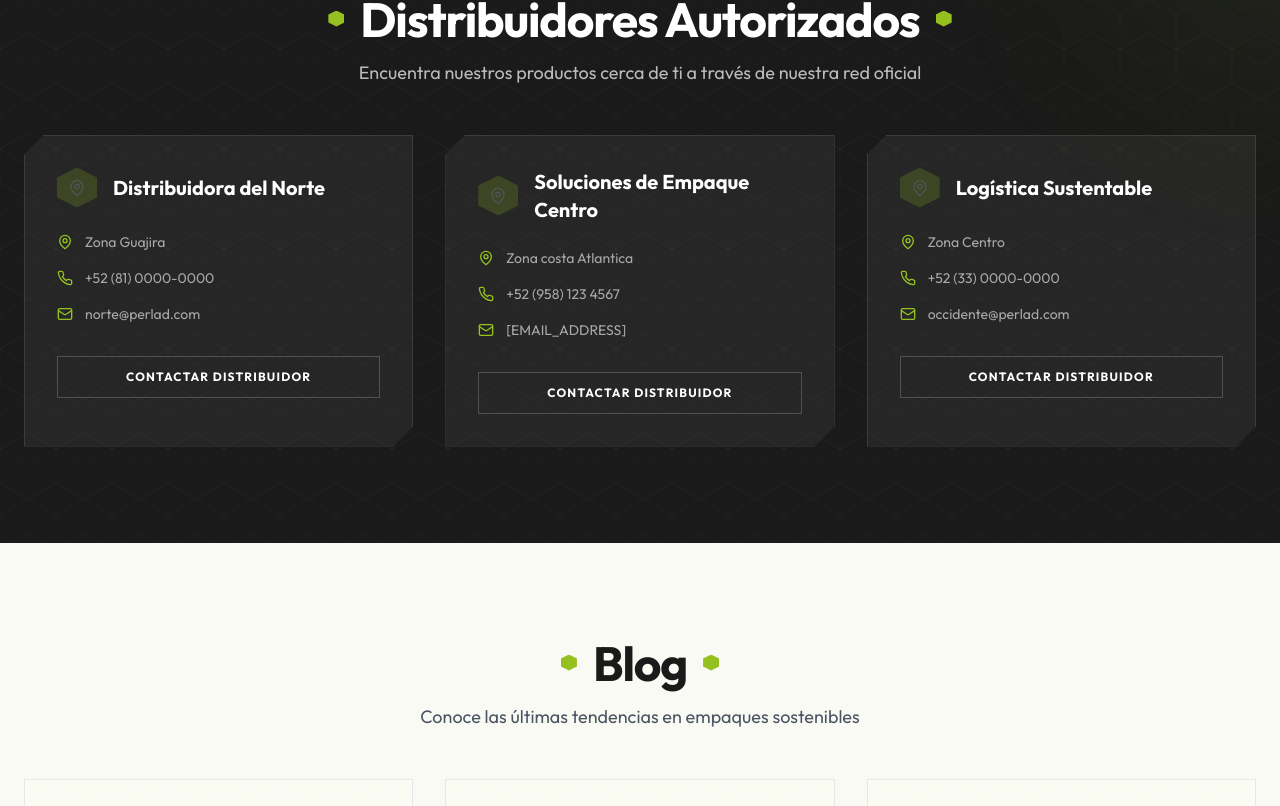
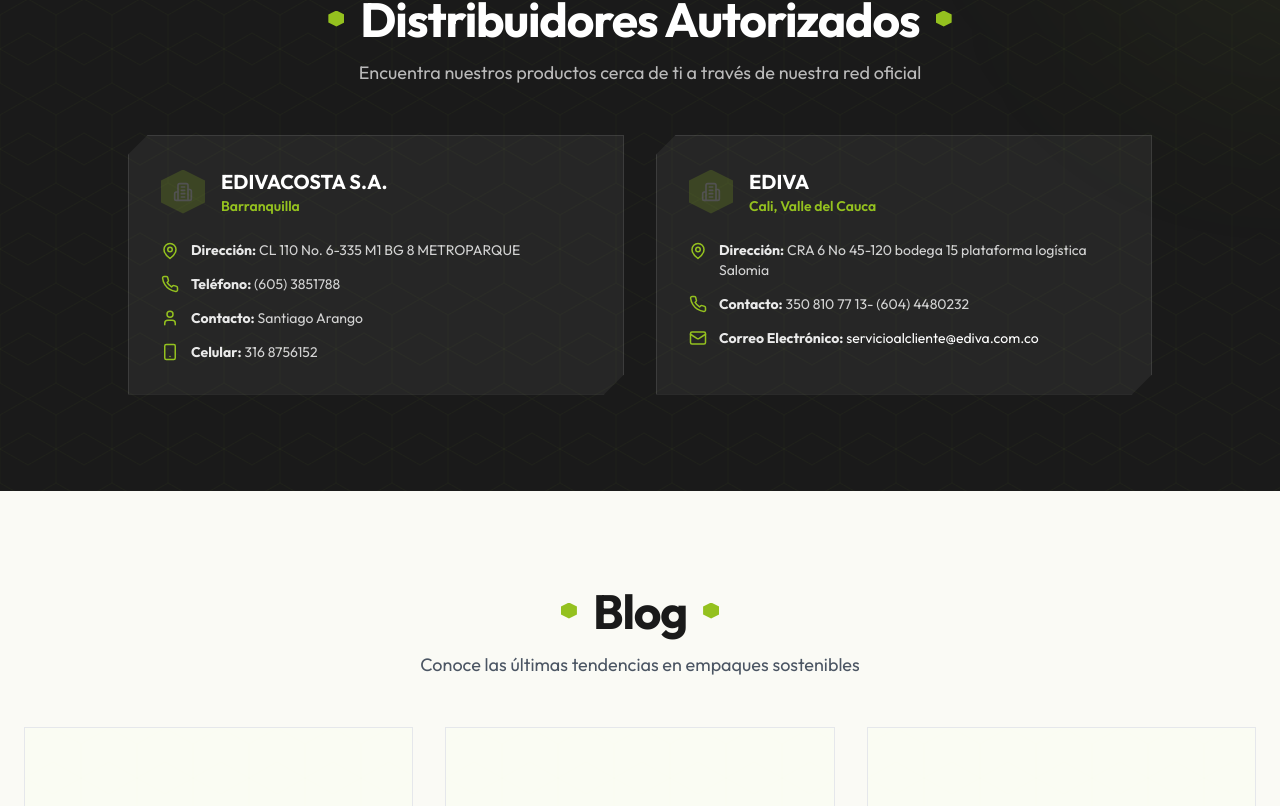
Before and after one commit to mariomarned/perlad, a Next.js app: page / in a window 1280 px wide. Shown: the part 4574-5380 px from the top of the page. Built offline with nearby package versions, Linux system fonts and the light colour scheme.

Commit message:
feat: implement contact form integration, update company contact details, and refresh distributor information

```diff
--- a/src/app/layout.tsx
+++ b/src/app/layout.tsx
@@ -61,12 +61,14 @@
               "description": "Estructuras de cartón panal fabricadas con papel 100% reciclable. Soluciones de empaque sostenibles.",
               "address": {
                 "@type": "PostalAddress",
-                "addressCountry": "MX"
+                "streetAddress": "Autopista Norte, Kilometro25, Parque industrial del Norte bodega 114",
+                "addressCountry": "CO"
               },
               "contactPoint": {
                 "@type": "ContactPoint",
                 "contactType": "customer service",
-                "email": "contacto@perlad.com"
+                "email": "comercial@perlad.com",
+                "telephone": "+57 302 464 7165"
               }
             })
           }}
--- a/src/components/Contact.tsx
+++ b/src/components/Contact.tsx
@@ -6,6 +6,54 @@
 
 export const Contact = ({ accentColor = '#94C11F' }: { accentColor?: string }) => {
   const [sent, setSent] = useState(false);
+  const [loading, setLoading] = useState(false);
+  const [error, setError] = useState(false);
+
+  const [formData, setFormData] = useState({
+    nombre: '',
+    email: '',
+    empresa: '',
+    telefono: '',
+    mensaje: ''
+  });
+
+  const handleChange = (e: React.ChangeEvent<HTMLInputElement | HTMLTextAreaElement>) => {
+    setFormData({
+      ...formData,
+      [e.target.name]: e.target.value
+    });
+  };
+
+  const handleSubmit = async (e: React.FormEvent) => {
+    e.preventDefault();
+    setLoading(true);
+    setError(false);
+
+    try {
+      const response = await fetch("https://formsubmit.co/ajax/comercial@perlad.com", {
+        method: "POST",
+        headers: {
+          'Content-Type': 'application/json',
+          'Accept': 'application/json'
+        },
+        body: JSON.stringify({
+          _subject: "Nuevo mensaje de contacto desde el sitio web Perlad",
+          _template: "table",
+          ...formData
+        })
+      });
+
+      if (response.ok) {
+        setSent(true);
+      } else {
+        setError(true);
+      }
+    } catch (err) {
+      setError(true);
+    } finally {
+      setLoading(false);
+    }
+  };
 
   return (
     <section id="contacto" className="py-[120px] px-10 bg-[#1A1A1A] relative overflow-hidden text-white">
@@ -18,9 +66,9 @@
           </p>
           <div className="flex flex-col gap-5">
             {[
-              { label: 'Email', value: '[EMAIL_ADDRESS]' },
-              { label: 'Teléfono', value: '+57 (310) 414 1626' },
-              { label: 'Ubicación', value: 'Kilometro 25 Autopista Norte, Bodega 114-Girardota-Antioquia' }
+              { label: 'Email', value: 'comercial@perlad.com', href: 'mailto:comercial@perlad.com' },
+              { label: 'Teléfono', value: '302 464 7165- 324 392 9060', href: 'tel:3024647165' },
+              { label: 'Ubicación', value: 'Autopista Norte, Kilometro25, Parque industrial del Norte bodega 114' }
             ].map((c, i) => (
               <div key={i} className="flex items-center gap-4">
                 <Hexagon size={36} bg={`${accentColor}22`}>
@@ -28,7 +76,13 @@
                 </Hexagon>
                 <div>
                   <div className="font-sans text-[12px] text-white/40 uppercase tracking-[0.08em]">{c.label}</div>
-                  <div className="font-sans text-[15px] text-white font-medium">{c.value}</div>
+                  {c.href ? (
+                    <a href={c.href} className="font-sans text-[15px] text-white font-medium hover:underline hover:text-accent transition-colors">
+                      {c.value}
+                    </a>
+                  ) : (
+                    <div className="font-sans text-[15px] text-white font-medium">{c.value}</div>
+                  )}
                 </div>
               </div>
             ))}
@@ -67,15 +121,18 @@
                 <span className="text-[#1A1A1A] text-[28px] font-bold">✓</span>
               </Hexagon>
               <h3 className="font-display text-[24px] font-bold mb-2">¡Mensaje Enviado!</h3>
-              <p className="font-sans text-white/60 text-[15px]">Te responderemos pronto.</p>
+              <p className="font-sans text-white/60 text-[15px]">Te responderemos pronto a tu correo electrónico.</p>
             </div>
           ) : (
-            <form onSubmit={(e) => { e.preventDefault(); setSent(true); }} className="space-y-5">
+            <form onSubmit={handleSubmit} className="space-y-5">
               <div className="grid grid-cols-1 sm:grid-cols-2 gap-5 sm:gap-6">
                 <div className="space-y-2">
                   <label className="font-sans text-[12px] text-white/50 uppercase tracking-[0.08em] block mb-2">Nombre</label>
                   <input
                     type="text"
+                    name="nombre"
+                    value={formData.nombre}
+                    onChange={handleChange}
                     required
                     className="w-full bg-white/[0.06] border border-white/[0.1] px-4 py-[14px] text-white font-sans text-[15px] outline-none focus:border-accent transition-colors"
                   />
@@ -84,6 +141,9 @@
                   <label className="font-sans text-[12px] text-white/50 uppercase tracking-[0.08em] block mb-2">Email</label>
                   <input
                     type="email"
+                    name="email"
+                    value={formData.email}
+                    onChange={handleChange}
                     required
                     className="w-full bg-white/[0.06] border border-white/[0.1] px-4 py-[14px] text-white font-sans text-[15px] outline-none focus:border-accent transition-colors"
                   />
@@ -94,6 +154,9 @@
                   <label className="font-sans text-[12px] text-white/50 uppercase tracking-[0.08em] block mb-2">Empresa</label>
                   <input
                     type="text"
+                    name="empresa"
+                    value={formData.empresa}
+                    onChange={handleChange}
                     className="w-full bg-white/[0.06] border border-white/[0.1] px-4 py-[14px] text-white font-sans text-[15px] outline-none focus:border-accent transition-colors"
                   />
                 </div>
@@ -101,6 +164,9 @@
                   <label className="font-sans text-[12px] text-white/50 uppercase tracking-[0.08em] block mb-2">Teléfono</label>
                   <input
                     type="text"
+                    name="telefono"
+                    value={formData.telefono}
+                    onChange={handleChange}
                     className="w-full bg-white/[0.06] border border-white/[0.1] px-4 py-[14px] text-white font-sans text-[15px] outline-none focus:border-accent transition-colors"
                   />
                 </div>
@@ -109,16 +175,27 @@
                 <label className="font-sans text-[12px] text-white/50 uppercase tracking-[0.08em] block mb-2">Mensaje</label>
                 <textarea
                   rows={4}
+                  name="mensaje"
+                  value={formData.mensaje}
+                  onChange={handleChange}
                   required
                   className="w-full bg-white/[0.06] border border-white/[0.1] px-4 py-[14px] text-white font-sans text-[15px] outline-none focus:border-accent transition-colors resize-none"
                 ></textarea>
               </div>
+
+              {error && (
+                <p className="text-red-400 text-xs">
+                  Hubo un error al enviar el mensaje. Inténtalo nuevamente o escríbenos directamente a comercial@perlad.com.
+                </p>
+              )}
+
               <button
                 type="submit"
-                className="w-full bg-accent hover:bg-accent-dark text-[#1A1A1A] py-4 font-sans font-bold uppercase tracking-[0.06em] transition-transform active:scale-[0.98]"
+                disabled={loading}
+                className="w-full bg-accent hover:bg-accent-dark text-[#1A1A1A] py-4 font-sans font-bold uppercase tracking-[0.06em] transition-transform active:scale-[0.98] disabled:opacity-50"
                 style={{ clipPath: 'polygon(10px 0%, 100% 0%, calc(100% - 10px) 100%, 0% 100%)' }}
               >
-                Enviar Mensaje
+                {loading ? 'Enviando...' : 'Enviar Mensaje'}
               </button>
             </form>
           )}
--- a/src/components/Distributors.tsx
+++ b/src/components/Distributors.tsx
@@ -1,26 +1,23 @@
 import { SectionTitle } from "./ui/SectionTitle";
 import { Hexagon } from "./ui/Hexagon";
-import { MapPin, Phone, Mail } from "lucide-react";
+import { MapPin, Phone, Mail, User, Smartphone, Building2 } from "lucide-react";
 
 export const Distributors = ({ accentColor = '#94C11F' }: { accentColor?: string }) => {
   const distributors = [
     {
-      name: "Distribuidora del Norte",
-      location: "Zona Guajira",
-      phone: "+52 (81) 0000-0000",
-      email: "norte@perlad.com"
+      name: "EDIVACOSTA S.A.",
+      city: "Barranquilla",
+      address: "CL 110 No. 6-335 M1 BG 8 METROPARQUE",
+      phone: "(605) 3851788",
+      contactName: "Santiago Arango",
+      mobile: "316 8756152",
     },
     {
-      name: "Soluciones de Empaque Centro",
-      location: "Zona costa Atlantica",
-      phone: "+52 (958) 123 4567",
-      email: "[EMAIL_ADDRESS]"
-    },
-    {
-      name: "Logística Sustentable",
-      location: "Zona Centro",
-      phone: "+52 (33) 0000-0000",
-      email: "occidente@perlad.com"
+      name: "EDIVA",
+      city: "Cali, Valle del Cauca",
+      address: "CRA 6 No 45-120 bodega 15 plataforma logística Salomia",
+      contact: "350 810 77 13- (604) 4480232",
+      email: "servicioalcliente@ediva.com.co"
     }
   ];
 
@@ -37,7 +34,7 @@
           Distribuidores Autorizados
         </SectionTitle>
 
-        <div className="grid grid-cols-1 md:grid-cols-3 gap-8 mt-12">
+        <div className="grid grid-cols-1 md:grid-cols-2 gap-8 mt-12 max-w-5xl mx-auto">
           {distributors.map((dist, i) => (
             <div
               key={i}
@@ -45,30 +42,71 @@
               style={{ clipPath: 'polygon(20px 0, 100% 0, 100% calc(100% - 20px), calc(100% - 20px) 100%, 0 100%, 0 20px)' }}
             >
               <div className="flex items-center gap-4 mb-6">
-                <Hexagon size={40} bg={accentColor} className="opacity-20 group-hover:opacity-100 transition-opacity">
-                  <MapPin size={18} className="text-white" />
+                <Hexagon size={44} bg={accentColor} className="opacity-20 group-hover:opacity-100 transition-opacity shrink-0">
+                  <Building2 size={20} className="text-white" />
                 </Hexagon>
-                <h3 className="text-xl font-bold font-display">{dist.name}</h3>
-              </div>
-
-              <div className="space-y-4">
-                <div className="flex items-center gap-3 text-white/60">
-                  <MapPin size={16} className="text-accent" />
-                  <span className="text-sm">{dist.location}</span>
-                </div>
-                <div className="flex items-center gap-3 text-white/60">
-                  <Phone size={16} className="text-accent" />
-                  <span className="text-sm">{dist.phone}</span>
-                </div>
-                <div className="flex items-center gap-3 text-white/60">
-                  <Mail size={16} className="text-accent" />
-                  <span className="text-sm">{dist.email}</span>
+                <div>
+                  <h3 className="text-xl font-bold font-display">{dist.name}</h3>
+                  <p className="text-sm font-semibold" style={{ color: accentColor }}>{dist.city}</p>
                 </div>
               </div>
 
-              <button className="mt-8 w-full py-3 border border-white/20 text-xs uppercase tracking-widest font-bold hover:bg-white hover:text-brand-dark transition-all">
-                Contactar Distribuidor
-              </button>
+              <div className="space-y-3.5 text-white/80">
+                <div className="flex items-start gap-3">
+                  <MapPin size={18} className="mt-0.5 shrink-0" style={{ color: accentColor }} />
+                  <span className="text-sm">
+                    <strong className="text-white/90">Dirección:</strong> {dist.address}
+                  </span>
+                </div>
+
+                {dist.phone && (
+                  <div className="flex items-center gap-3">
+                    <Phone size={18} className="shrink-0" style={{ color: accentColor }} />
+                    <span className="text-sm">
+                      <strong className="text-white/90">Teléfono:</strong> {dist.phone}
+                    </span>
+                  </div>
+                )}
+
+                {dist.contactName && (
+                  <div className="flex items-center gap-3">
+                    <User size={18} className="shrink-0" style={{ color: accentColor }} />
+                    <span className="text-sm">
+                      <strong className="text-white/90">Contacto:</strong> {dist.contactName}
+                    </span>
+                  </div>
+                )}
+
+                {dist.mobile && (
+                  <div className="flex items-center gap-3">
+                    <Smartphone size={18} className="shrink-0" style={{ color: accentColor }} />
+                    <span className="text-sm">
+                      <strong className="text-white/90">Celular:</strong> {dist.mobile}
+                    </span>
+                  </div>
+                )}
+
+                {dist.contact && (
+                  <div className="flex items-center gap-3">
+                    <Phone size={18} className="shrink-0" style={{ color: accentColor }} />
+                    <span className="text-sm">
+                      <strong className="text-white/90">Contacto:</strong> {dist.contact}
+                    </span>
+                  </div>
+                )}
+
+                {dist.email && (
+                  <div className="flex items-center gap-3">
+                    <Mail size={18} className="shrink-0" style={{ color: accentColor }} />
+                    <span className="text-sm">
+                      <strong className="text-white/90">Correo Electrónico:</strong>{" "}
+                      <a href={`mailto:${dist.email}`} className="hover:underline text-white">
+                        {dist.email}
+                      </a>
+                    </span>
+                  </div>
+                )}
+              </div>
             </div>
           ))}
         </div>
```
